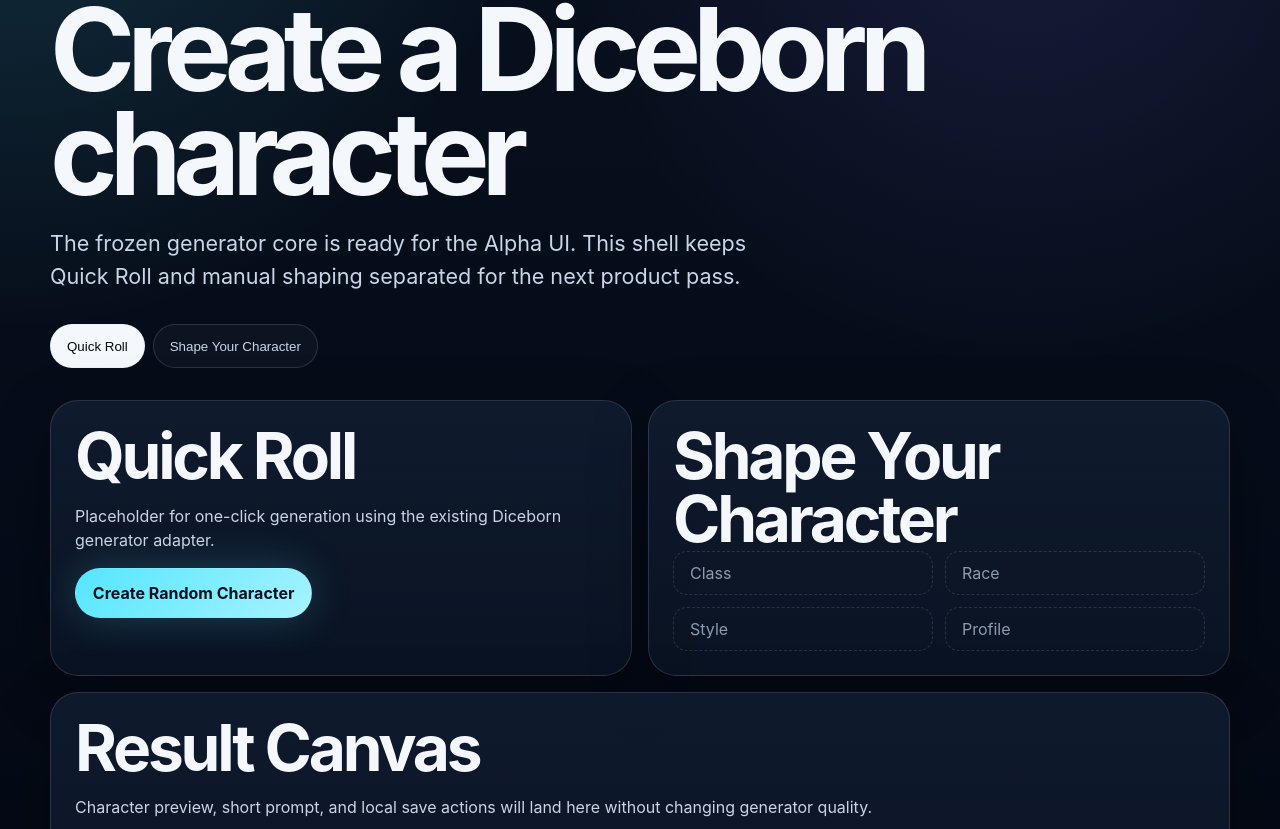
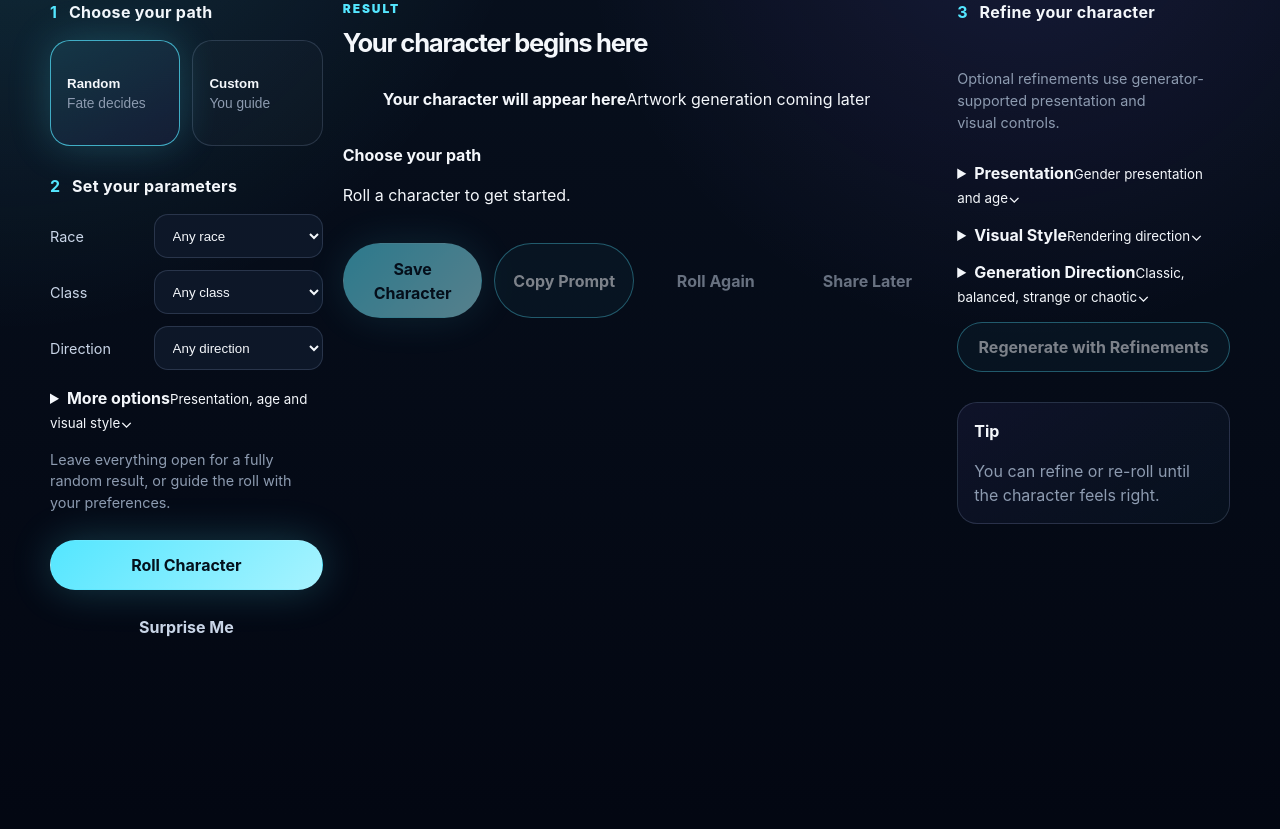
Before and after one commit to prikolistjopy-netizen/DND-characters, a Next.js app: page /generate in a window 1280 px wide. Shown: the part 211-1040 px from the top of the page. Built offline with nearby package versions, Linux system fonts and the light colour scheme.

Commit message:
Connect Diceborn generator route to working UX

```diff
--- a/app/generate/page.tsx
+++ b/app/generate/page.tsx
@@ -1,39 +1,24 @@
-import { Button } from '@/components/ui/Button';
+import { GeneratorClient } from './GeneratorClient';
 
 export const metadata = {
   title: 'Generate',
   description: 'Create and shape a cinematic Diceborn fantasy character.',
 };
 
-export default function GeneratePage() {
+export default function GeneratePage({
+  searchParams,
+}: {
+  searchParams?: { mode?: string };
+}) {
+  const initialMode = searchParams?.mode === 'custom' ? 'custom' : 'random';
+
   return (
     <section className="route-shell" aria-labelledby="generate-title">
-      <p className="eyebrow">Generator</p>
-      <h1 id="generate-title">Create a Diceborn character</h1>
-      <p className="route-lede">The frozen generator core is ready for the Alpha UI. This shell keeps Quick Roll and manual shaping separated for the next product pass.</p>
-
-      <div className="tab-shell" role="tablist" aria-label="Generator modes">
-        <button className="tab-button active" type="button" role="tab" aria-selected="true">Quick Roll</button>
-        <button className="tab-button" type="button" role="tab" aria-selected="false">Shape Your Character</button>
+      <div className="visually-hidden">
+        <h1 id="generate-title">Create a Diceborn character</h1>
+        <p>Roll a complete cinematic fantasy character or guide the generation with supported preferences.</p>
       </div>
-
-      <div className="generator-grid">
-        <section className="panel-card" aria-labelledby="quick-roll-title">
-          <h2 id="quick-roll-title">Quick Roll</h2>
-          <p>Placeholder for one-click generation using the existing Diceborn generator adapter.</p>
-          <Button variant="primary">Create Random Character</Button>
-        </section>
-        <section className="panel-card" aria-labelledby="shape-title">
-          <h2 id="shape-title">Shape Your Character</h2>
-          <div className="placeholder-form" aria-label="Manual controls placeholder">
-            <span>Class</span><span>Race</span><span>Style</span><span>Profile</span>
-          </div>
-        </section>
-        <section className="result-canvas" aria-labelledby="result-title">
-          <h2 id="result-title">Result Canvas</h2>
-          <p>Character preview, short prompt, and local save actions will land here without changing generator quality.</p>
-        </section>
-      </div>
+      <GeneratorClient initialMode={initialMode} />
     </section>
   );
 }
```
